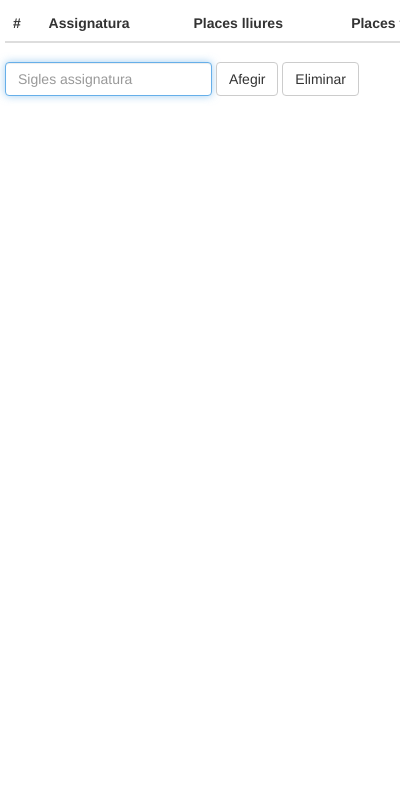
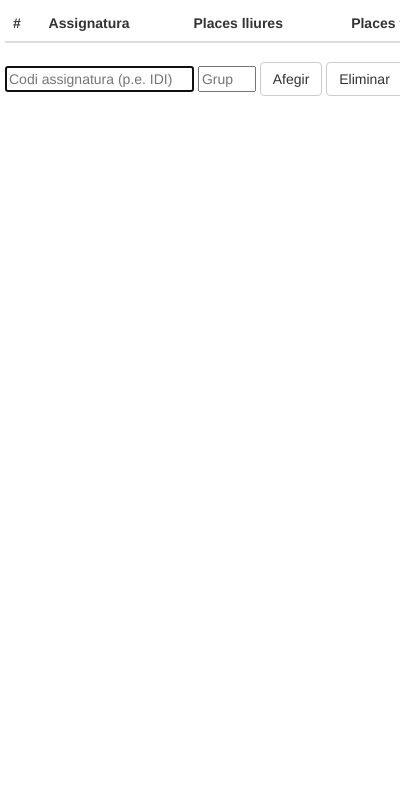
Before and after one commit to rgascons/MatriculaFIB, a browser extension: page popup.html in a window 400 px wide. Shown: the part 54-842 px from the top of the page. Drawn offline with nearby package versions, Linux system fonts and the light colour scheme.

Commit message:
que tambe trii el grup

```diff
--- a/popup.html
+++ b/popup.html
@@ -57,8 +57,10 @@
 			</table>
 			<form id="assigForm" class="form-inline">
 				<div class ="form-group">
-					<input id="inputAssig" type="text" name="fname" class="form-control"
-							placeholder="Sigles assignatura" selected="selected"><br>
+					<input id="inputAssig" type="text" name="fname"
+							placeholder="Codi assignatura (p.e. IDI)" selected="selected">
+					<input id="inputGrup" type="number" min="20" max="99" name="sname"
+					placeholder="Grup" selected="selected">
 				</div>
     			<input id="addBtn" type="button" class="btn btn-default" value="Afegir"/>
     			<input id="delBtn" type="button" class="btn btn-default" value="Eliminar"/>
```
